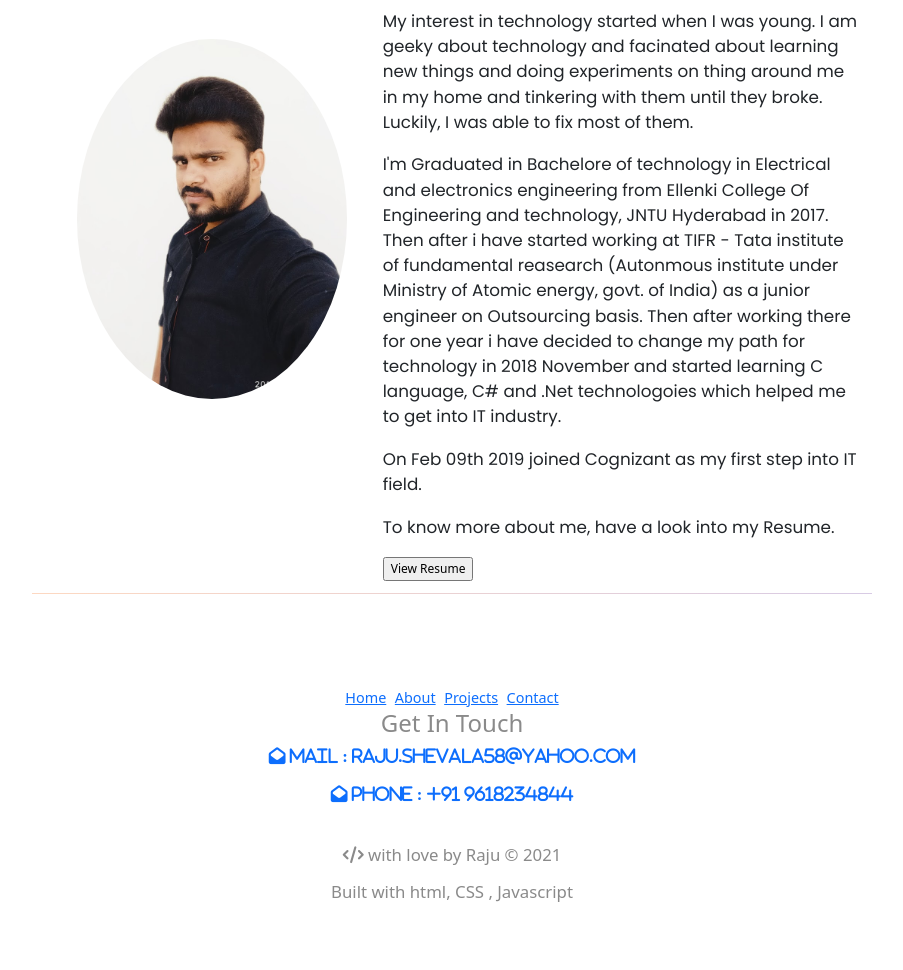
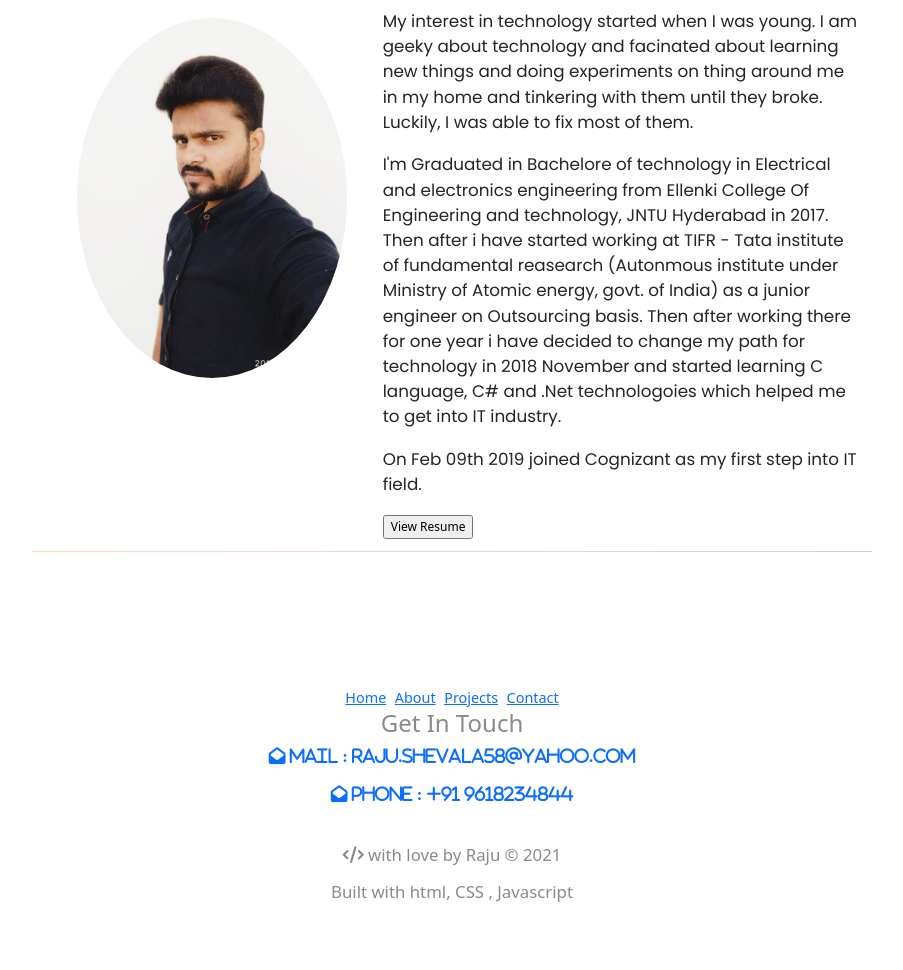
Before and after one commit to RAJU-58/RajuPortfolioDeployed-in-Netlify, a plain HTML site: page Index.html in a window 1280 px wide. Shown: the part 943-1913 px from the top of the page, without its empty margins (188-1091 px from the left). Drawn offline with nearby package versions, Linux system fonts and the light colour scheme.

Commit message:
comment line

```diff
--- a/Index.html
+++ b/Index.html
@@ -151,7 +151,7 @@
                         On Feb 09th 2019 joined Cognizant as my first step into IT field.
                     </p>
                     <p>
-                        To know more about me, have a look into my Resume.
+                        <!--To know more about me, have a look into my Resume.-->
                         <!-- <a id="download" href="Resume.html" target="_blank"><i class="fas fa-file"> Resume.</i> -->
                     </p>
                     <input type="button" id="download" value="View Resume" />
```
